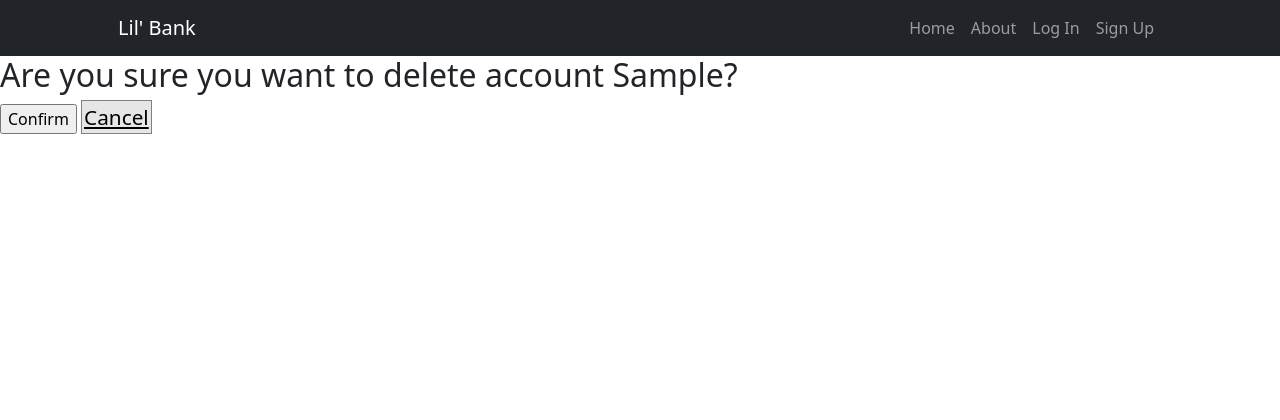
After one commit to dat-adi/lil_bank, a Django app: template lil_bank/accounts/templates/accounts/confirm_delete_account.html in a window 1280 px wide. The commit adds this page. Shown: the top 420 px of the page. Run offline with Django 4.2, Linux system fonts and the light colour scheme; the template is opened without the code that fills it: most values are stand-ins (such as "Sample title", 1, 10 or a date in 2020).

Commit message:
Delete Account confirmation page added.

```diff
--- /dev/null
+++ b/lil_bank/accounts/templates/accounts/confirm_delete_account.html
@@ -0,0 +1,11 @@
+{% extends 'base.html' %}
+
+{% block content %}
+  <h2>Are you sure you want to delete account {{ account.no }}?</h2>
+  <form method="post">
+    {% csrf_token %}
+    <input type="submit" value="Confirm">
+    <!-- Now we add a button to cancel the delete which takes the user back to the view_account page -->
+    <a href="{% url 'accounts:view_account' %}" style="background-color: rgb(230, 230, 230); font-size: 0.55cm; padding: 2px; border: 1px solid grey; color: black;">Cancel</a>
+  </form>
+{% endblock %}
--- a/lil_bank/accounts/templates/accounts/view_account.html
+++ b/lil_bank/accounts/templates/accounts/view_account.html
@@ -86,6 +86,7 @@
                     </tr>
                     {% endfor %}
                 </table>
+
             </div>
         </div>
     </div>
```
Also changed, not shown: lil_bank/accounts/views.py (+6 -2 lines).
